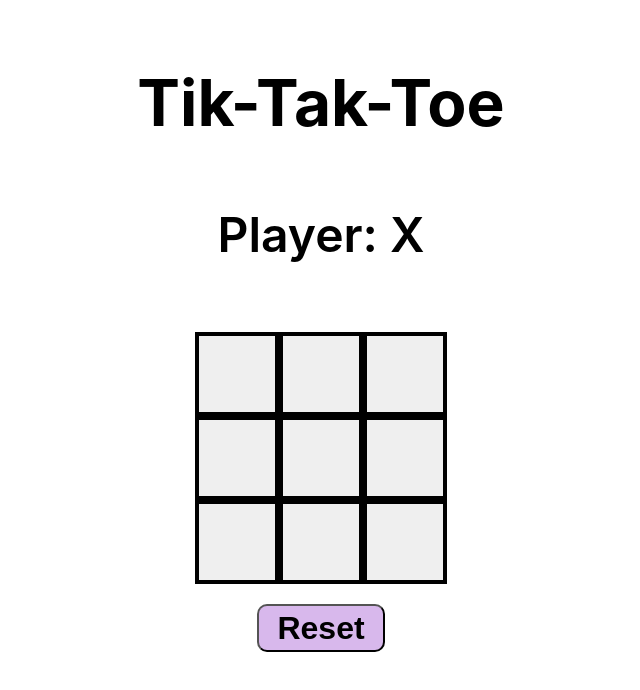
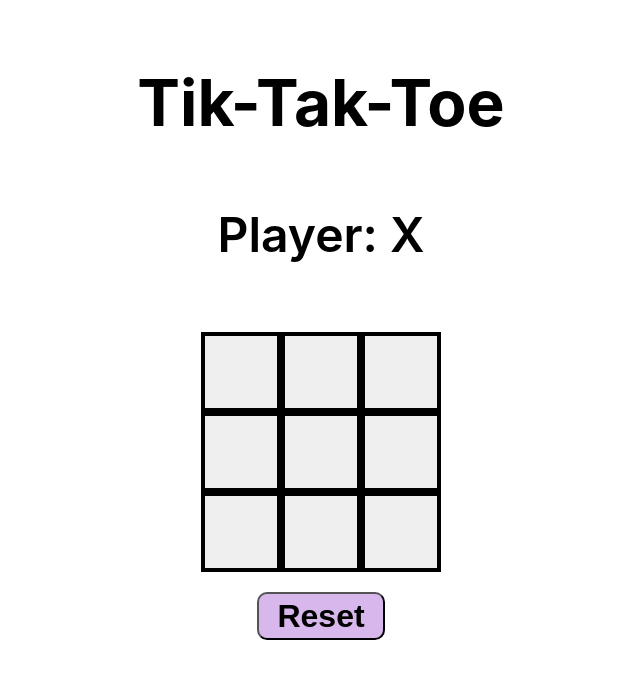
Before and after one commit to L-Limbu/react2.0, a React (Create React App) app in the folder labafoliov2/: page / in a window 1280 px wide. Shown: the top 690 px of the page, without its empty margins (319-959 px from the left). Built offline with nearby package versions, Linux system fonts and the light colour scheme.

Commit message:
style tile

```diff
--- a/labafoliov2/src/components/TTT/Board.js
+++ b/labafoliov2/src/components/TTT/Board.js
@@ -41,7 +41,7 @@ export function Board(){
     let board = []
     for (let i = 0; i<9; i++){
         board.push(
-            <div data-testid="square-tile" className="square-tile" key={i} onClick={() => handleClick(i)}>
+            <div data-testid="square-tile" key={i} onClick={() => handleClick(i)}>
                 {renderSquare(i)}
             </div>
         )
--- a/labafoliov2/src/components/TTT/styles/board.css
+++ b/labafoliov2/src/components/TTT/styles/board.css
@@ -8,23 +8,11 @@
     grid-column-gap: 0;
 }
 
-.square-tile {
-    height:5rem;
-    width: 5rem;
-    border: solid black 2px;
-
-    display: inline-block;
-    line-height: 0px;
-
-    font-weight:bolder;
-    font-size: 5rem;
-
-}
 
 .winning-tile > .tile {
     background-color: greenyellow;
-    height:5.25rem;
-    width: 5.25rem;
+    height:5rem;
+    width: 5rem;
     border: solid black 4px;
     font-weight:bolder;
     font-size: 5rem;
--- a/labafoliov2/src/components/TTT/styles/square.css
+++ b/labafoliov2/src/components/TTT/styles/square.css
@@ -1,7 +1,7 @@
 .tile {
     height:5rem;
     width: 5rem;
-    border: solid black 2px;
+    border: solid black 4px;
 
     display: inline-block;
     line-height: 0px;
```
